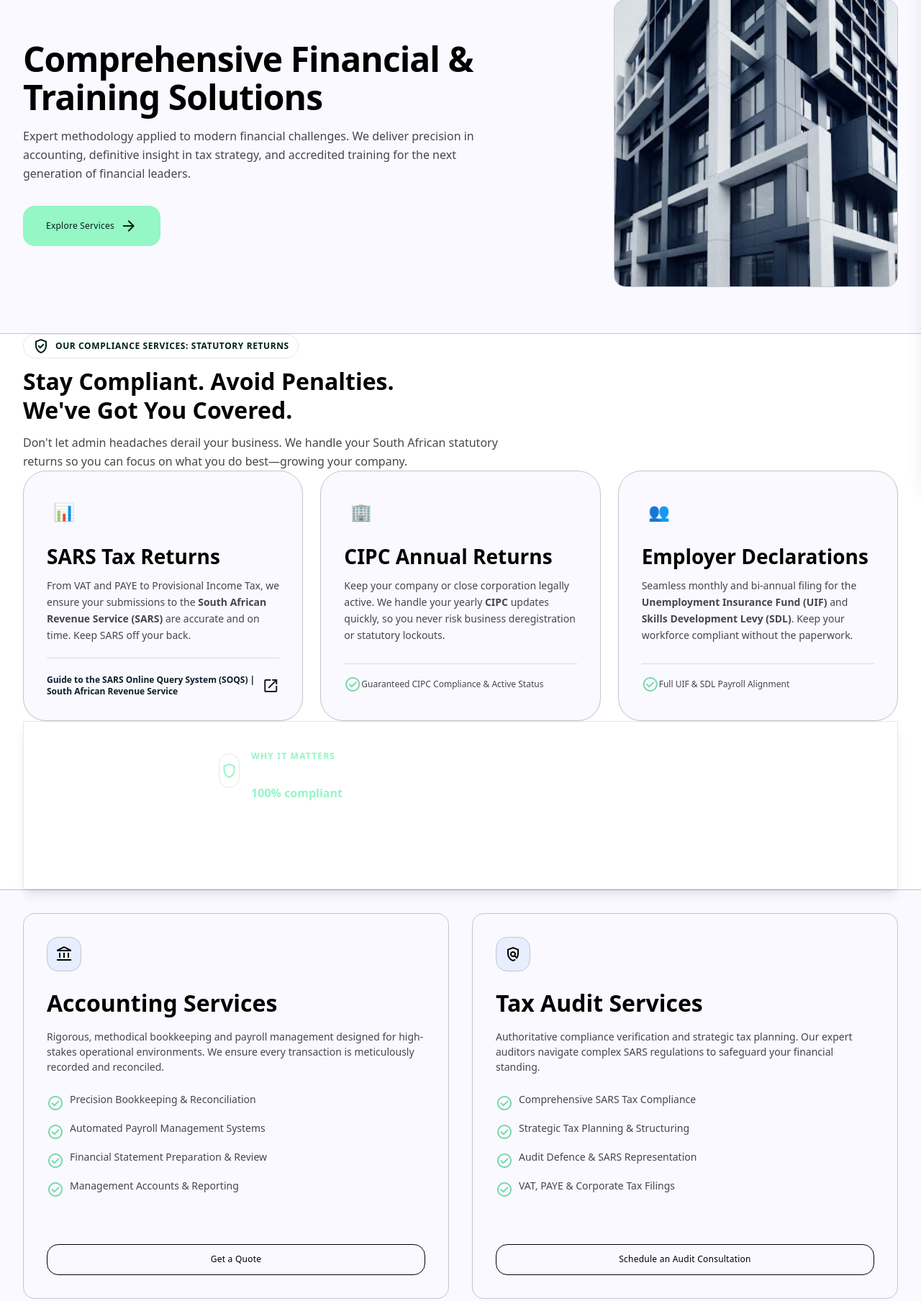
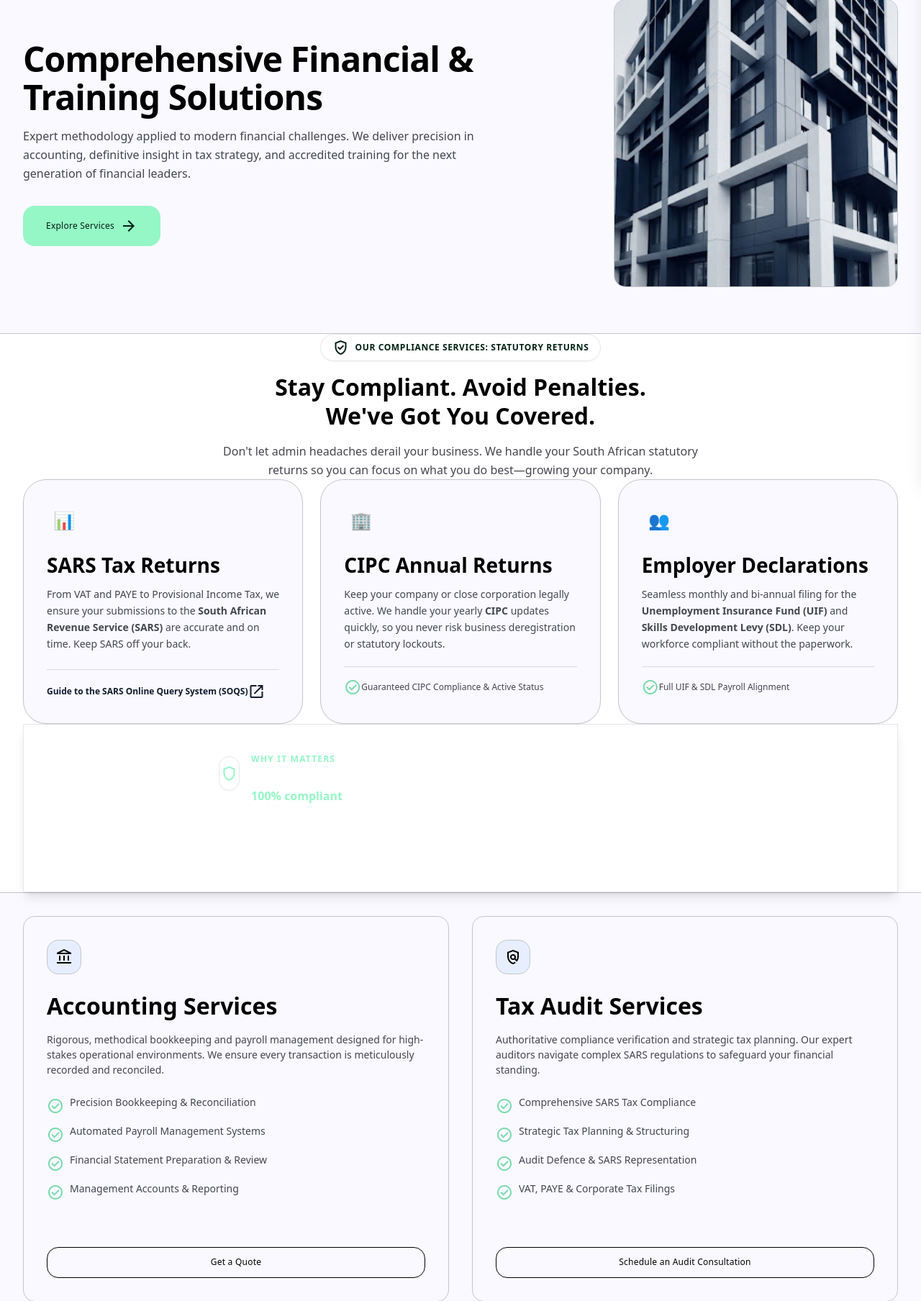
Before and after one commit to riyesi/http-localhost-moshmok-index.php, a PHP site: page /services.php in a window 1280 px wide. Shown: the part 132-1940 px from the top of the page at 72% size. Run offline with PHP 8.4, Linux system fonts and the light colour scheme.

Commit message:
Center align and add top spacing to Statutory Returns section on services.php

```diff
--- a/services.php
+++ b/services.php
@@ -3,7 +3,7 @@
 <head>
   <meta charset="utf-8">
   <meta name="viewport" content="width=device-width, initial-scale=1.0">
-  <title>Services — Financial Precision</title>
+  <title>Services � Financial Precision</title>
   <meta name="description" content="Comprehensive accounting, tax audit, financial advisory and accredited training services in South Africa.">
   <link rel="stylesheet" href="assets/css/styles.css">
   <link rel="stylesheet" href="css/style.css?v=<?= file_exists(__DIR__ . '/css/style.css') ? filemtime(__DIR__ . '/css/style.css') : time() ?>">
@@ -93,19 +93,19 @@
   </section>
 
     <!-- Statutory Returns & Compliance Services Section -->
-  <section class="py-12 md:py-16 bg-surface-container-lowest border-b border-outline-variant" aria-labelledby="statutory-compliance-heading">
+  <section class="pt-16 pb-16 md:pt-24 md:pb-20 bg-surface-container-lowest border-b border-outline-variant" aria-labelledby="statutory-compliance-heading">
     <div class="max-w-container-max mx-auto px-margin-mobile md:px-margin-desktop">
 
       <!-- Section Header -->
-      <div class="max-w-3xl mb-10 md:mb-12">
-        <div class="inline-flex items-center gap-2 px-3 py-1 rounded-full bg-tertiary-fixed/30 border border-tertiary-fixed-dim text-on-tertiary-fixed text-xs font-bold uppercase tracking-wider mb-3">
+      <div class="max-w-3xl mx-auto text-center mb-12 md:mb-16">
+        <div class="inline-flex items-center gap-2 px-4 py-1.5 rounded-full bg-tertiary-fixed/30 border border-tertiary-fixed-dim text-on-tertiary-fixed text-xs font-bold uppercase tracking-wider mb-4 shadow-sm">
           <span class="material-symbols-outlined text-sm" aria-hidden="true">verified_user</span>
           <span>Our Compliance Services: Statutory Returns</span>
         </div>
-        <h2 id="statutory-compliance-heading" class="font-headline-lg text-headline-lg md:text-[36px] md:leading-tight text-primary font-bold mb-3 text-balance">
+        <h2 id="statutory-compliance-heading" class="font-headline-lg text-headline-lg md:text-[38px] md:leading-tight text-primary font-bold mb-4 text-balance">
           Stay Compliant. Avoid Penalties. We've Got You Covered.
         </h2>
-        <p class="font-body-lg text-body-lg text-on-surface-variant max-w-2xl leading-relaxed">
+        <p class="font-body-lg text-body-lg text-on-surface-variant max-w-2xl mx-auto leading-relaxed">
           Don't let admin headaches derail your business. We handle your South African statutory returns so you can focus on what you do best—growing your company.
         </p>
       </div>
@@ -128,8 +128,8 @@
             </p>
           </div>
           <div class="pt-4 border-t border-outline-variant/60 mt-auto">
-            <a href="https://www.sars.gov.za/contact-us/online-query-system/" target="_blank" rel="noopener noreferrer" class="inline-flex items-center gap-1.5 text-xs font-semibold text-[#166534] hover:text-[#14532d] hover:underline" title="Guide to the SARS Online Query System (SOQS) | South African Revenue Service">
-              <span>Guide to the SARS Online Query System (SOQS) | South African Revenue Service</span>
+            <a href="https://www.sars.gov.za/contact-us/online-query-system/" target="_blank" rel="noopener noreferrer" class="inline-flex items-center gap-1.5 text-xs font-semibold text-[#166534] hover:text-[#14532d] hover:underline" title="Guide to the SARS Online Query System (SOQS) on official SARS website">
+              <span>Guide to the SARS Online Query System (SOQS)</span>
               <span class="material-symbols-outlined text-[14px]" aria-hidden="true">open_in_new</span>
             </a>
           </div>
@@ -513,7 +513,7 @@
     </div>
   </div>
   <div class="px-margin-mobile md:px-margin-desktop py-4 bg-[#0A1324] text-center border-t border-on-primary-fixed-variant">
-    <p class="font-body-md text-body-md text-on-primary-container text-xs">&copy; 2025 Professional Financial &amp; Training Solutions. All rights reserved.</p>
+    <p class="font-body-md text-body-md text-on-primary-container text-xs">&copy; 2024 Professional Financial &amp; Training Solutions. All rights reserved.</p>
   </div>
 </footer>
 
```
